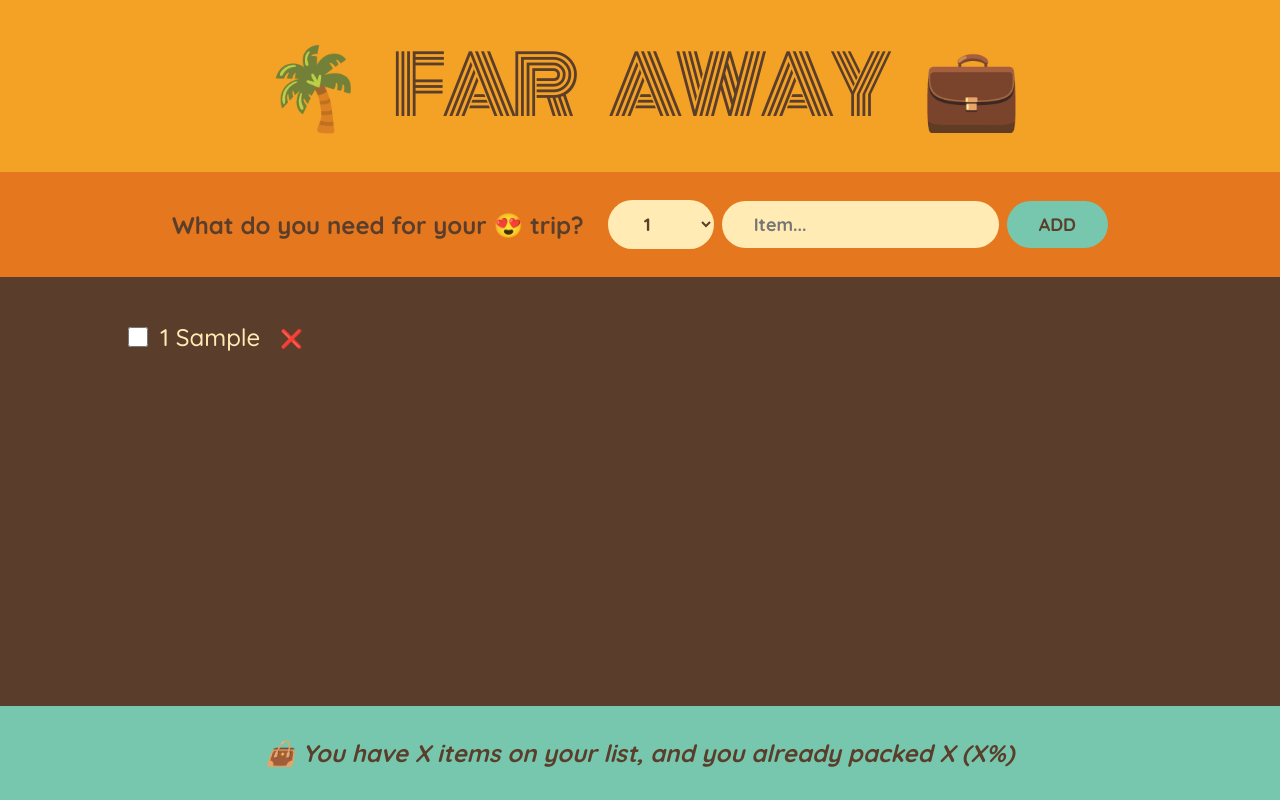
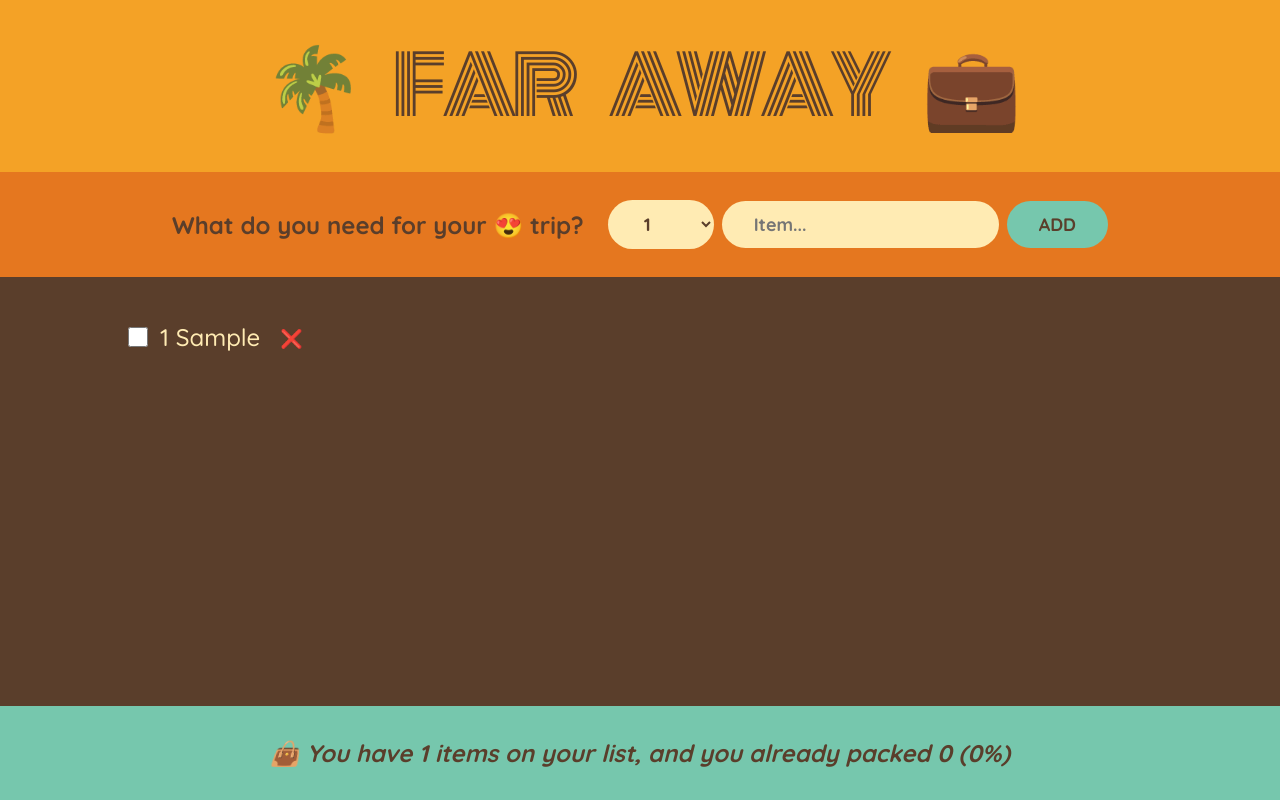
Before and after one commit to dhruvArora8053/React-Notes1, a React (Create React App) app in the folder 05-travel-list/travel-list/: page / in a window 1280 px wide. Both pictures are taken after typing "Sample" into the empty fields and a click on the button "ADD". Built offline with nearby package versions, Linux system fonts and the light colour scheme.

Commit message:
implemented derived state

```diff
--- a/05-travel-list/travel-list/src/App.js
+++ b/05-travel-list/travel-list/src/App.js
@@ -9,8 +9,20 @@
 export default function App() {
   const [items, setItems] = useState([]);
 
+  //derived states
+  //we should not do this
+  // const [numItems, setNumItems] = useState(0);
+  //now the problem with this now we have to update state of numItems, so whenever for ex one new item is added besides setting the items we also need to make sure to increase the number here:
+
+  //instead, should do this:
+  // const numItems = items.length;
+  //so this works because as soon as the items are updated, so as soon as the items piece of state is updated the component will rerender and when the component rerenders that means that the function here is called again and therefore then this piece of code here will run again
+
   function handleAddItems(item) {
     setItems((items) => [...items, item]);
+    //should not do this
+    // setNumItems((num) => num + 1);
+    //so with this we would ensure that these two pieces of state stay in sync, but this is ofcourse a lot of additional work that we might forget to do and also it can cause multiple rerenders where atleas one of them here in unecessary
   }
 
   function handleDeleteItems(id) {
@@ -34,7 +46,7 @@
         onDeleteItem={handleDeleteItems}
         onToggleItem={handleToggleItem}
       />
-      <Stats />
+      <Stats items={items} />
     </div>
   );
 }
@@ -148,10 +160,26 @@
   );
 }
 
-function Stats() {
+function Stats({ items }) {
+  if (!items.length)
+    return (
+      <p className="stats">
+        <em>Start adding some items to your packing list 🚀</em>
+      </p>
+    );
+
+  const numItems = items.length;
+  const numPacked = items.filter((item) => item.packed).length;
+  const percentage = Math.round((numPacked / numItems) * 100);
+
   return (
     <footer className="stats">
-      <em>👜 You have X items on your list, and you already packed X (X%)</em>
+      <em>
+        {percentage === 100
+          ? "You got everything ready to go!"
+          : ` 👜 You have ${numItems} items on your list, and you already packed
+        ${numPacked} (${percentage}%)`}
+      </em>
     </footer>
   );
 }
```
